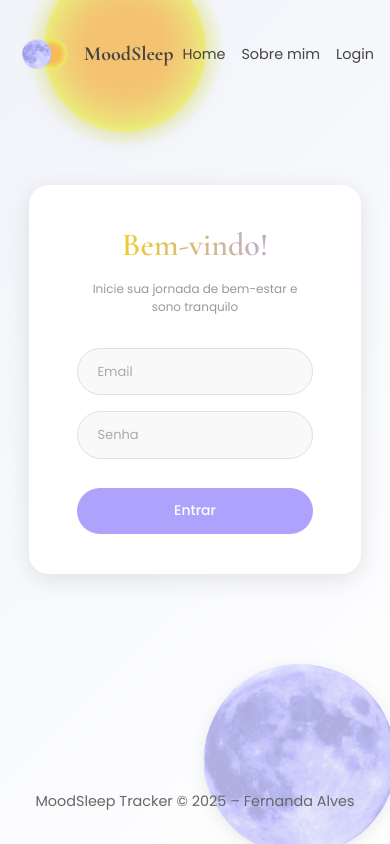
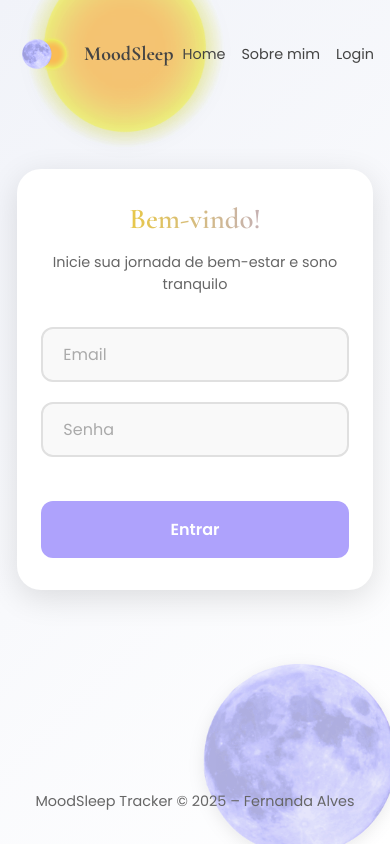
Before and after one commit to F3rNnd4/moodsleep-front, a Next.js app: page /login in a window 390 px wide. Built offline with nearby package versions, Linux system fonts and the light colour scheme.

Commit message:
feat: improve styles and responsiveness on login and register pages

```diff
--- a/src/app/login/login.module.css
+++ b/src/app/login/login.module.css
@@ -15,22 +15,26 @@
   position: relative;
   z-index: 10;
   width: 100%;
+  padding: 3rem 1rem 2rem;
+  min-height: calc(100vh - 160px);
 }
 
 .formCard {
   background: #FFFFFF;
-  padding: 2.5rem 3rem 2.5rem 3rem;
-  border-radius: 20px;
+  padding: 3rem 4rem;
+  border-radius: 24px;
   text-align: center;
-  box-shadow: 0 6px 24px rgba(0, 0, 0, 0.1);
-  max-width: 750px;
-  width: 85%;
+  box-shadow: 0 8px 32px rgba(0, 0, 0, 0.12);
+  max-width: 550px;
+  width: 90%;
   position: relative;
+  max-height: 80vh;
+  overflow-y: auto;
 }
 
 .title {
   font-family: var(--font-cormorant);
-  font-size: 32px;
+  font-size: 2.2rem;
   font-weight: 600;
   background: linear-gradient(90deg, #FFD700 0%, #AEA2FC 100%);
   background-clip: text;
@@ -41,24 +45,25 @@
 
 .subtitle {
   font-family: var(--font-poppins);
-  font-size: 12px;
-  color: #999999;
-  margin-bottom: 2rem;
+  font-size: 1rem;
+  color: #666666;
+  margin-bottom: 2.5rem;
   font-weight: 400;
+  line-height: 1.5;
 }
 
 .form {
   display: flex;
   flex-direction: column;
-  gap: 1rem;
+  gap: 1.5rem;
 }
 
 .input {
   font-family: var(--font-poppins);
-  padding: 0.8rem 1.2rem;
-  border: 1px solid #E0E0E0;
-  border-radius: 25px;
-  font-size: 13px;
+  padding: 1rem 1.5rem;
+  border: 2px solid #E0E0E0;
+  border-radius: 12px;
+  font-size: 1rem;
   background: #F9F9F9;
   color: #555555;
   transition: all 0.3s ease;
@@ -68,29 +73,30 @@
 }
 
 .input:focus {
-  border-color: #D0D0D0;
+  border-color: #AEA2FC;
   background: #FFFFFF;
+  box-shadow: 0 0 0 3px rgba(174, 162, 252, 0.1);
 }
 
 .input::placeholder {
   color: #AAAAAA;
   font-weight: 400;
-  font-size: 13px;
+  font-size: 1rem;
 }
 
 .submitButton {
   font-family: var(--font-poppins);
   background: #AEA2FC;
   color: #FFFFFF;
-  padding: 0.8rem;
+  padding: 1.2rem;
   border: none;
-  border-radius: 25px;
-  font-size: 14px;
-  font-weight: 500;
+  border-radius: 12px;
+  font-size: 1.1rem;
+  font-weight: 600;
   text-decoration: none;
   cursor: pointer;
   transition: all 0.3s ease;
-  margin-top: 0.8rem;
+  margin-top: 1.5rem;
   width: 100%;
   box-sizing: border-box;
 }
@@ -135,3 +141,41 @@
   font-size: 14px;
   font-weight: 400;
 }
+
+/* Responsividade */
+@media (max-width: 768px) {
+  .main {
+    padding: 1rem 0.5rem;
+    min-height: calc(100vh - 140px);
+  }
+
+  .formCard {
+    padding: 2rem 1.5rem;
+    width: 95%;
+    max-width: none;
+    max-height: 85vh;
+  }
+
+  .title {
+    font-size: 1.8rem;
+  }
+
+  .subtitle {
+    font-size: 0.9rem;
+    margin-bottom: 2rem;
+  }
+
+  .input {
+    padding: 0.875rem 1.25rem;
+    font-size: 0.95rem;
+  }
+
+  .submitButton {
+    padding: 1rem;
+    font-size: 1rem;
+  }
+
+  .form {
+    gap: 1.25rem;
+  }
+}
--- a/src/app/meus-registros/meus-registros.module.css
+++ b/src/app/meus-registros/meus-registros.module.css
@@ -334,7 +334,6 @@
   transform: translate(-50%, -50%);
   background-color: rgba(174, 162, 252, 0.15);
   backdrop-filter: blur(10px);
-  border: 1px solid rgba(174, 162, 252, 0.3);
   border-radius: 16px;
   padding: 40px;
   text-align: center;
--- a/src/app/page.jsx
+++ b/src/app/page.jsx
@@ -28,7 +28,7 @@ export default function Home() {
             </p>
 
             <div className={styles.buttons}>
-              <Link href="/login" className={styles.secondaryButton}>Entrar</Link>
+              <Link href="/login" className={styles.primaryButton}>Entrar</Link>
             </div>
           </div>
 
```
Also changed, not shown: src/app/page.module.css (+25 -7 lines).
